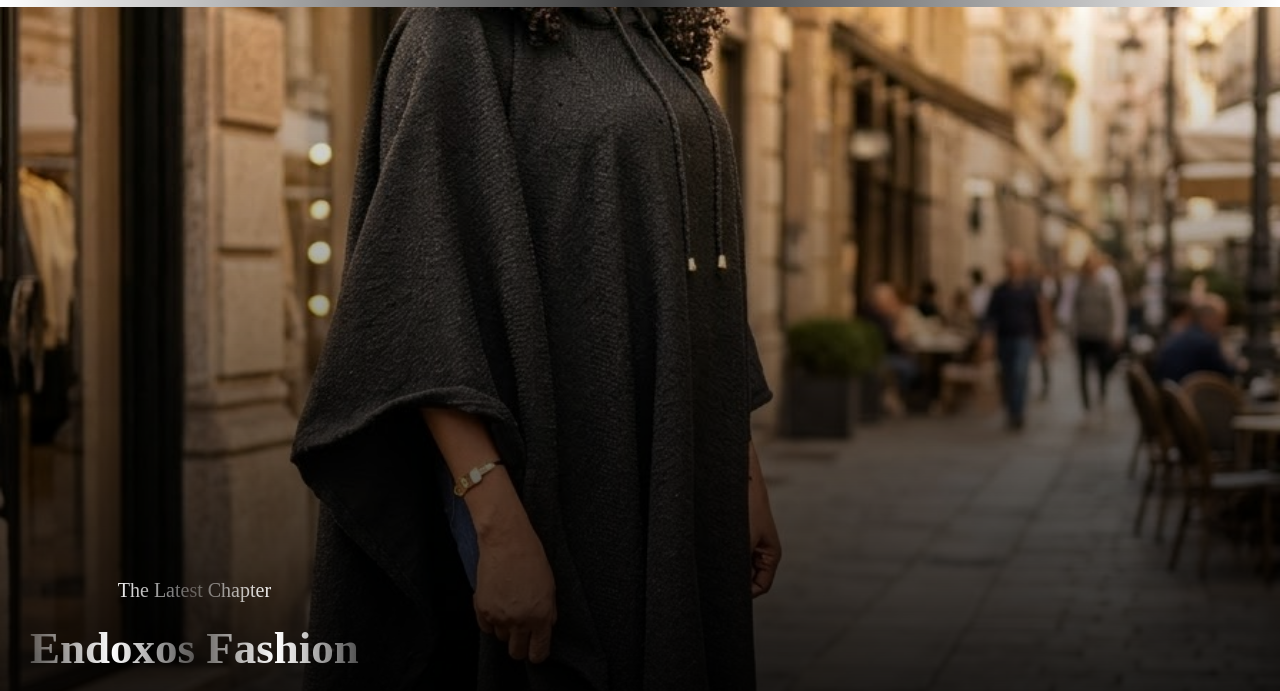
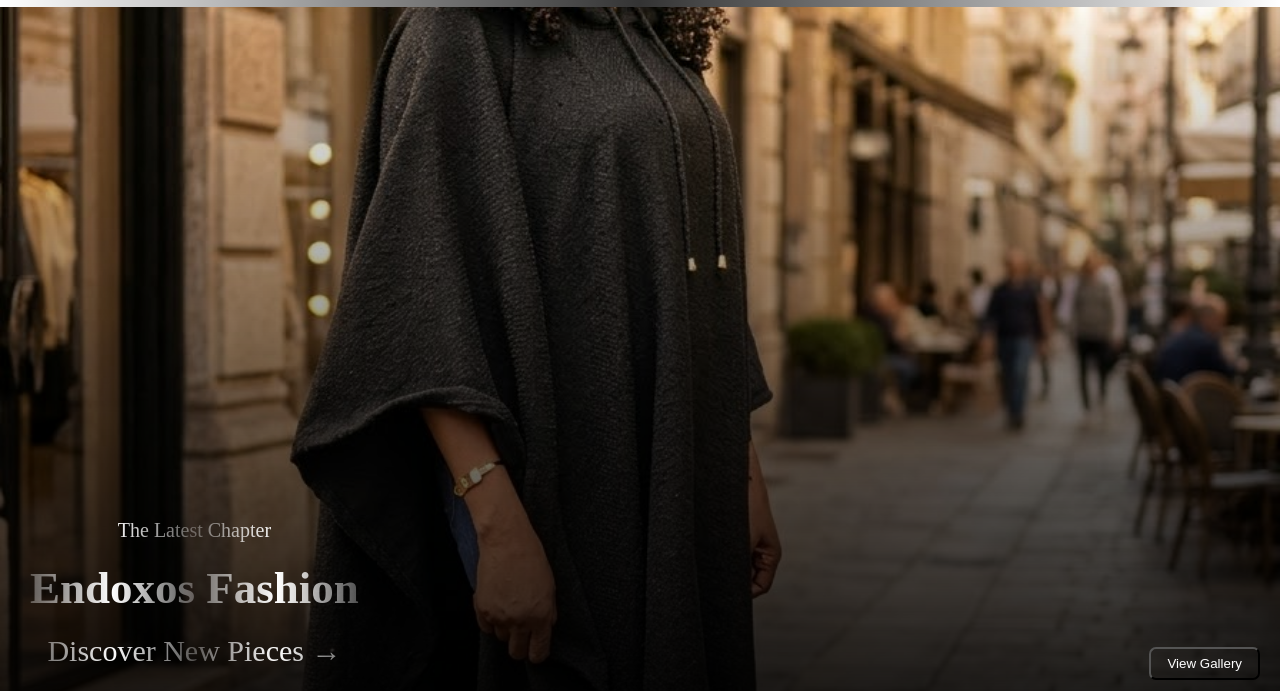
Before and after one commit to emzyatyahoodotcom/Endoxos-Fashion, a plain HTML site: page index.html in a window 1280 px wide. Shown: the part 63-754 px from the top of the page. Drawn offline with nearby package versions, Linux system fonts and the light colour scheme; a web font is replaced by a local one.

Commit message:
Add files via upload

```diff
--- a/Endoxos.css
+++ b/Endoxos.css
@@ -115,7 +115,7 @@ header a:hover {
     position: absolute;
     gap: 10px;
     z-index: 2;
-    top: 70%;
+    top: 500px;
     margin-left: 30px;
     font-size: 30px;
     text-align: center;
@@ -136,6 +136,7 @@ header a:hover {
     background-clip: text;
     -webkit-background-clip: text;
     color: transparent;
+
     margin-top: 20px;
 }
 .content .latest {
```
